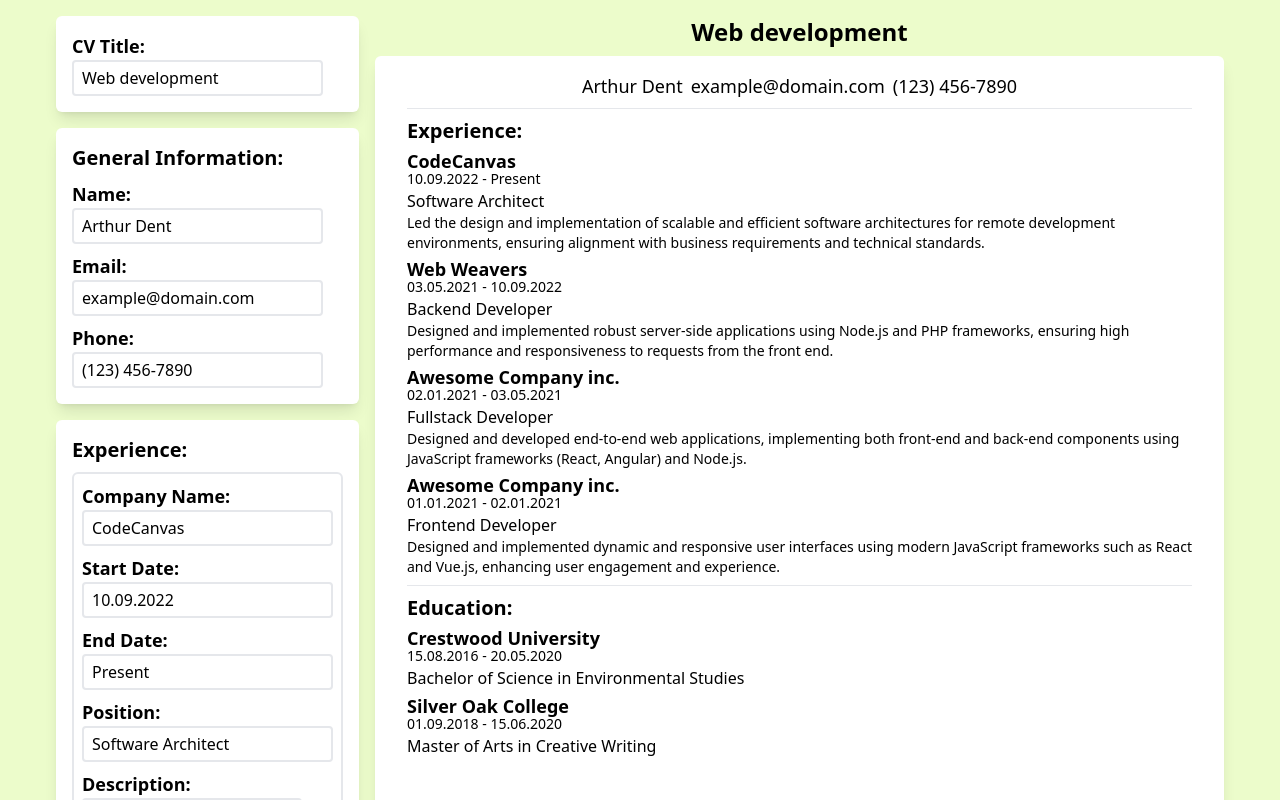
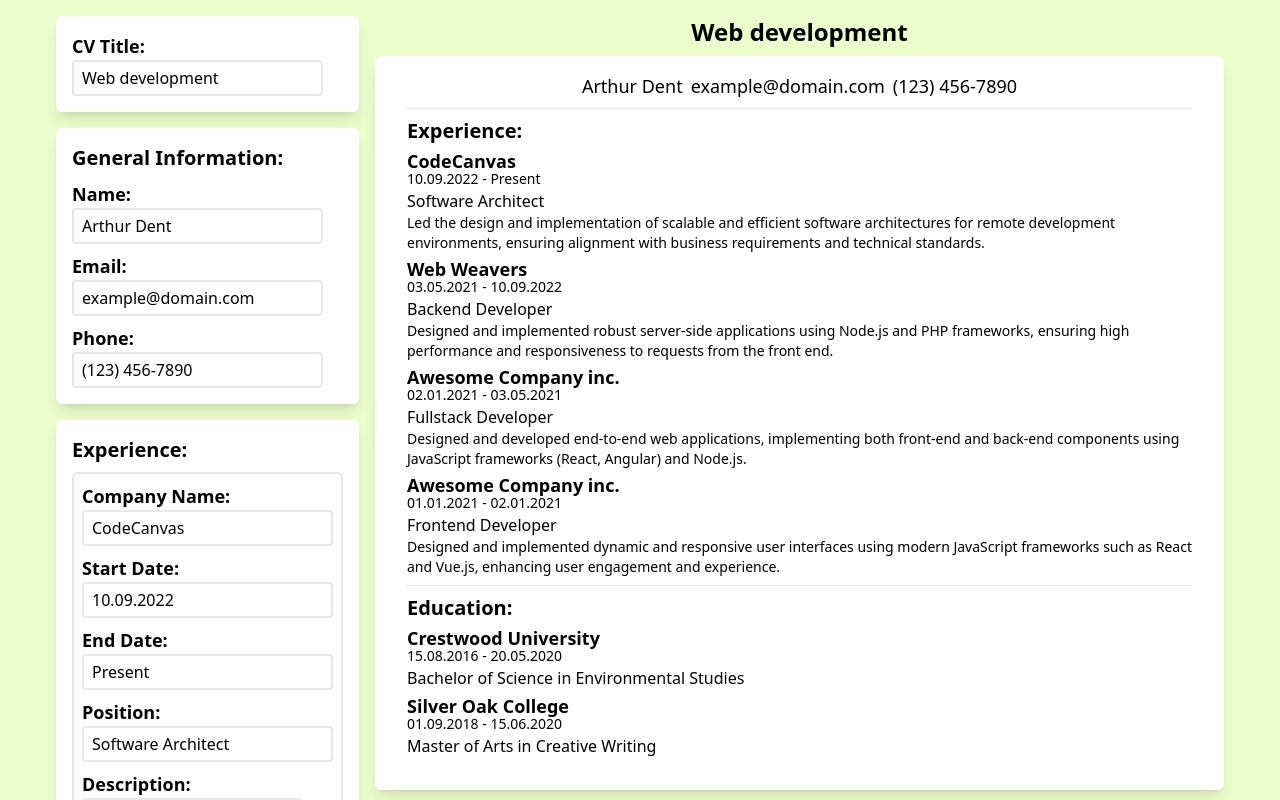
Before and after one commit to Kreoniz/cv-application, a React (Vite) app: page / in a window 1280 px wide. Shown: the top 800 px of the page. Built offline with nearby package versions, Linux system fonts and the light colour scheme.

Commit message:
fix: update styles

```diff
--- a/src/App.tsx
+++ b/src/App.tsx
@@ -23,7 +23,7 @@ export function App() {
   );
 
   return (
-    <div className="w-screen h-screen bg-lime-100 ">
+    <div className="w-screen h-full min-h-screen bg-lime-100">
       <div className="m-auto max-w-[1200px] p-4 gap-4 flex justify-between max-lg:flex-col max-lg:items-center">
         <div className="flex flex-col gap-4">
           <div className="bg-white rounded-md shadow-lg p-4">
--- a/src/components/Resume.tsx
+++ b/src/components/Resume.tsx
@@ -12,11 +12,11 @@ export function Resume({
   education: IEducationItem[];
 }) {
   return (
-    <div className="w-full h-full">
+    <div>
       <h1 className="font-bold text-2xl text-center mb-2">{title}</h1>
 
-      <div className="rounded-md w-full h-full px-8 py-4 bg-white shadow-lg flex flex-col gap-2">
-        <div className="text-lg flex justify-center gap-2">
+      <div className="rounded-md w-full h-full px-8 pt-4 pb-8 bg-white shadow-lg flex flex-col gap-2">
+        <div className="text-lg flex justify-center items-center gap-2">
           <div>{generalInfo.name}</div>
           <div>{generalInfo.email}</div>
           <div>{generalInfo.phone}</div>
```
